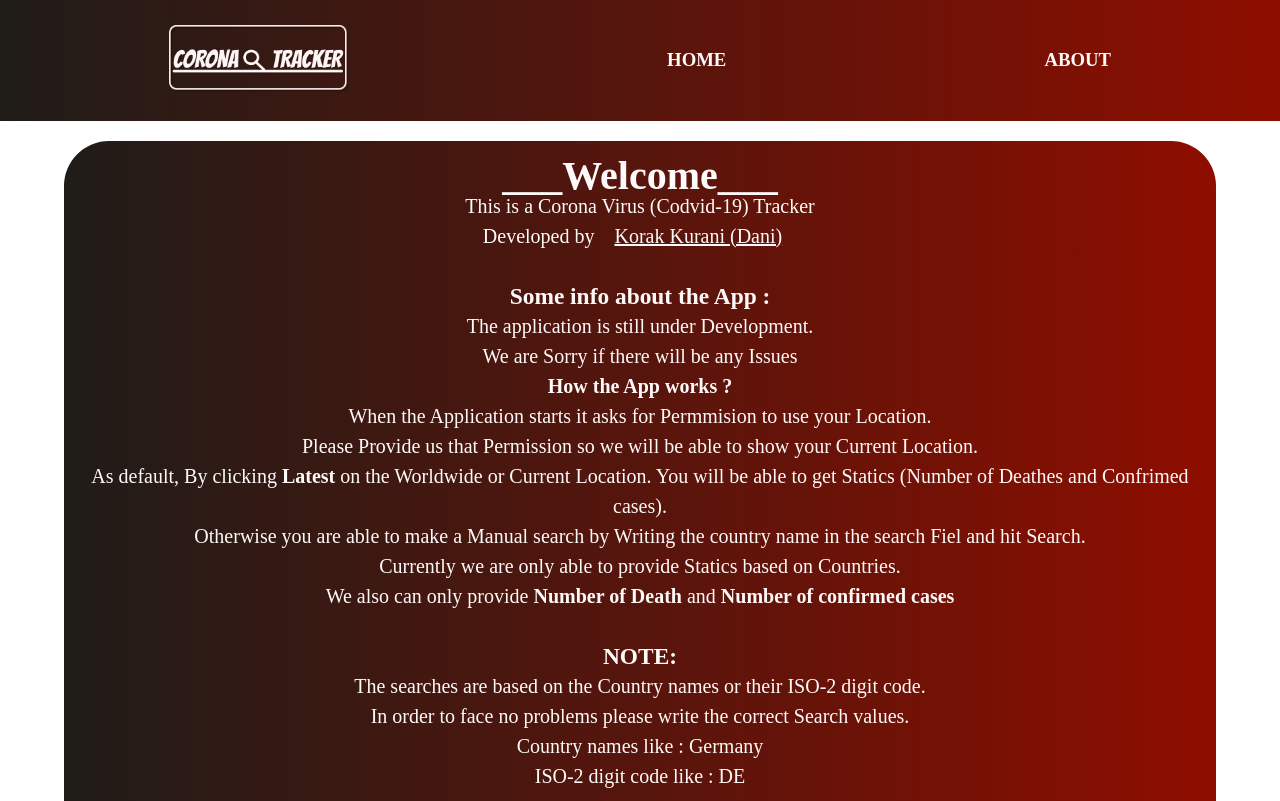
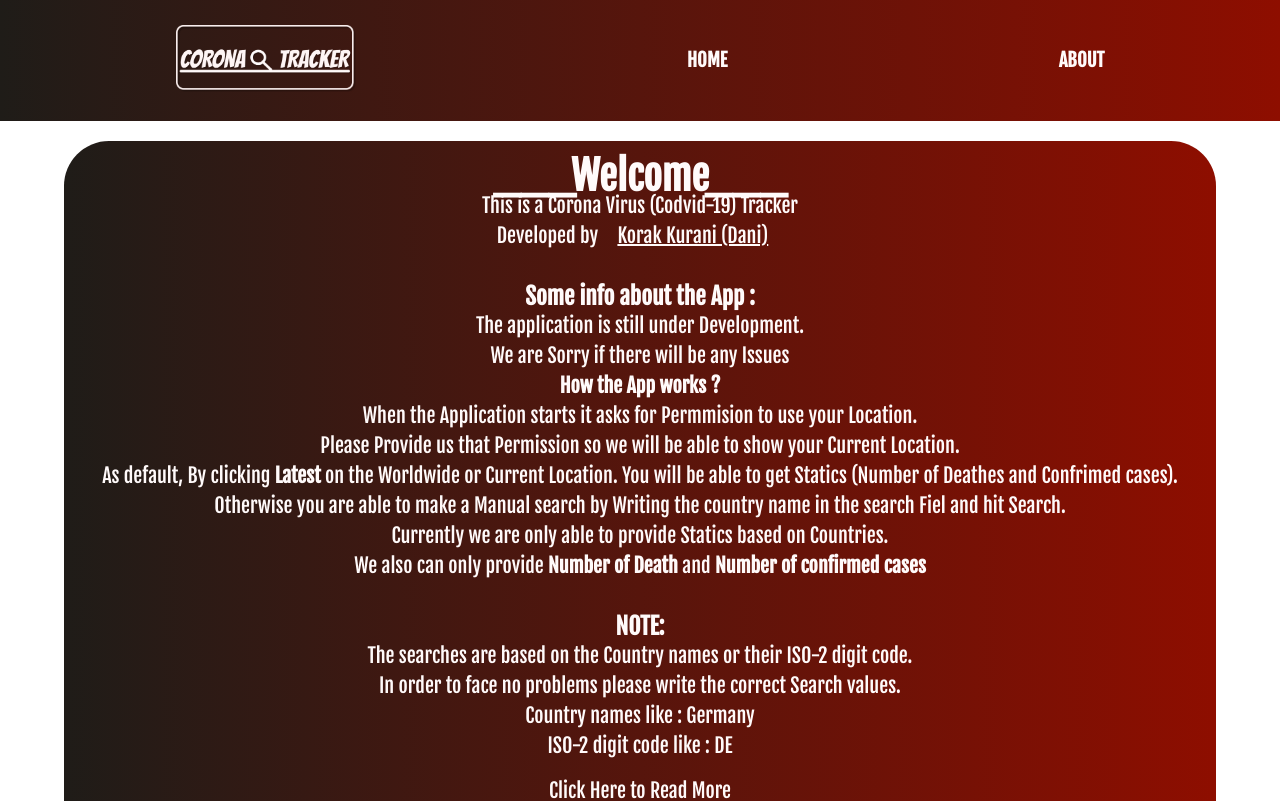
Before and after one commit to kant/codvid-tracker, a Vue app: page / in a window 1280 px wide. Shown: the top 801 px of the page. Built offline with nearby package versions, Linux system fonts and the light colour scheme.

Commit message:
Added new Font

```diff
--- a/src/App.vue
+++ b/src/App.vue
@@ -22,10 +22,12 @@
 </script>
 
 <style>
+@import url("https://fonts.googleapis.com/css2?family=Fjalla+One&display=swap");
 * {
   margin: 0;
   padding: 0;
   box-sizing: border-box;
+  font-family: "Fjalla One", sans-serif;
 }
 #app {
   width: 100%;
```
